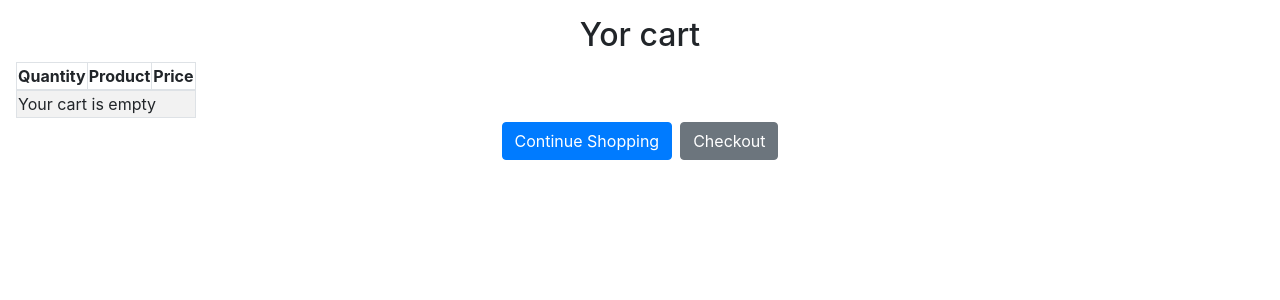
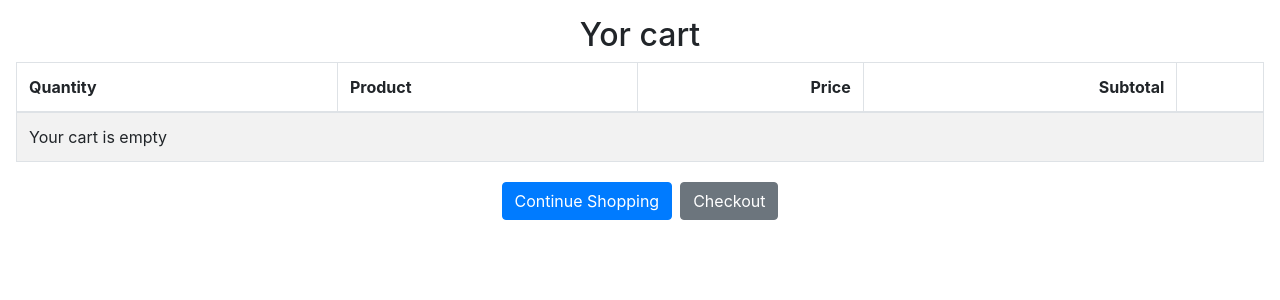
Before and after one commit to vadzimk/sportsstore, a React (Create React App) app: page /shop/cart in a window 1280 px wide. Shown: the top 300 px of the page. Built offline with nearby package versions, Linux system fonts and the light colour scheme.

Commit message:
fixed (cart is empty - does not receive items from redux store)

```diff
--- a/src/components/CartDetails.js
+++ b/src/components/CartDetails.js
@@ -7,11 +7,12 @@ export class CartDetails extends React.Component {
     ${this.props.cartItems === 0 ? "disabled" : ""}`;
 
     render() {
+        // console.log(this.props.cart)
         return <div className="m-3">
             <h2 className="text-center">
                 Yor cart
             </h2>
-            <table className="tabel table-bordered table-striped">
+            <table className="table table-bordered table-striped">
                 <thead>
                 <tr>
                     <th>
@@ -20,15 +21,19 @@ export class CartDetails extends React.Component {
                     <th>
                         Product
                     </th>
-                    <th>
+                    <th className="text-right">
                         Price
                     </th>
+                    <th className="text-right">
+                        Subtotal
+                    </th>
+                    <th/>
                 </tr>
                 </thead>
                 <tbody>
                 <CartDetailsRows
-                    cart={this.props.cart}
-                    cartPrice={this.props.cartPrice}
+                    cart={this.props.cartReducer.cart}
+                    cartPrice={this.props.cartReducer.cartPrice}
                     updateQuantity={this.props.updateCartQuantity}
                     removeFromCart={this.props.removeFromCart}
                 />
--- a/src/components/CartDetailsRows.js
+++ b/src/components/CartDetailsRows.js
@@ -5,6 +5,7 @@ export class CartDetailsRows extends React.Component{
     }
 
     render(){
+       // console.log(this.props.cart)
         if(!this.props.cart || this.props.cart.length===0){
             return <tr>
                 <td colSpan="5">
--- a/src/components/ShopConnector.js
+++ b/src/components/ShopConnector.js
@@ -40,7 +40,7 @@ class ShopConnector extends React.Component {
     }
 
     render() {
-
+         console.log(this.props)
         return (
             <Switch>
                 <Route
```
